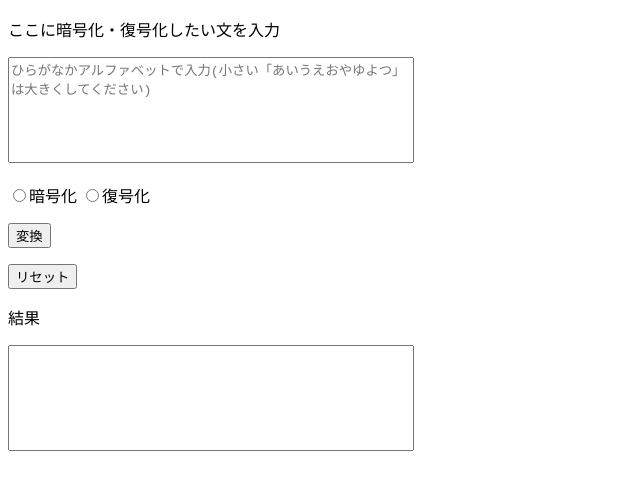
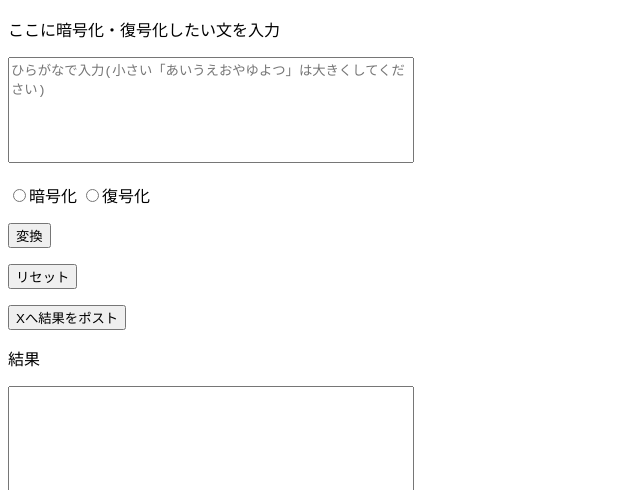
Before and after one commit to heikouidou/http_server, a plain HTML site: page index.html in a window 1280 px wide. Shown: the part 58-548 px from the top of the page, without its empty margins (0-640 px from the left). Drawn offline with Linux system fonts and the light colour scheme.

Commit message:
tweetable

```diff
--- a/index.html
+++ b/index.html
@@ -10,13 +10,14 @@
 <body>
   <h2>オホ声モールス信号</h2>
   <p>ここに暗号化・復号化したい文を入力</p>
-  <p><textarea name="inputOho" id="inputOho" cols="100" placeholder="ひらがなかアルファベットで入力(小さい「あいうえおやゆよつ」は大きくしてください)"></textarea></p>
+  <p><textarea name="inputOho" id="inputOho" cols="100" placeholder="ひらがなで入力(小さい「あいうえおやゆよつ」は大きくしてください)"></textarea></p>
   <form id="choice">
     <label><input type="radio" name="radio" value="encode">暗号化</label>
     <label><input type="radio" name="radio" value="decode">復号化</label>
   </form>
   <p><input type="button" onclick="encoho()" value="変換"></p>
   <p><input type="button" onclick="clearOho()" value="リセット"></p>
+  <p><input type="button" onclick="xPost()" value="Xへ結果をポスト"></p>
   <p>結果</p>
   <p><textarea name="outputOho" id="outputOho" cols="100"></textarea></p>
 
--- a/oho.js
+++ b/oho.js
@@ -20,6 +20,11 @@ function clearOho()
   document.getElementById("inputOho").value = '';
   document.getElementById("outputOho").value = '';
   console.log('cleared');
+}
+
+function xPost()
+{
+  location.href = "http://twitter.com/share?text=" + document.getElementById("outputOho").value;
 }
 
 const hiraganaToMorse = {
```
